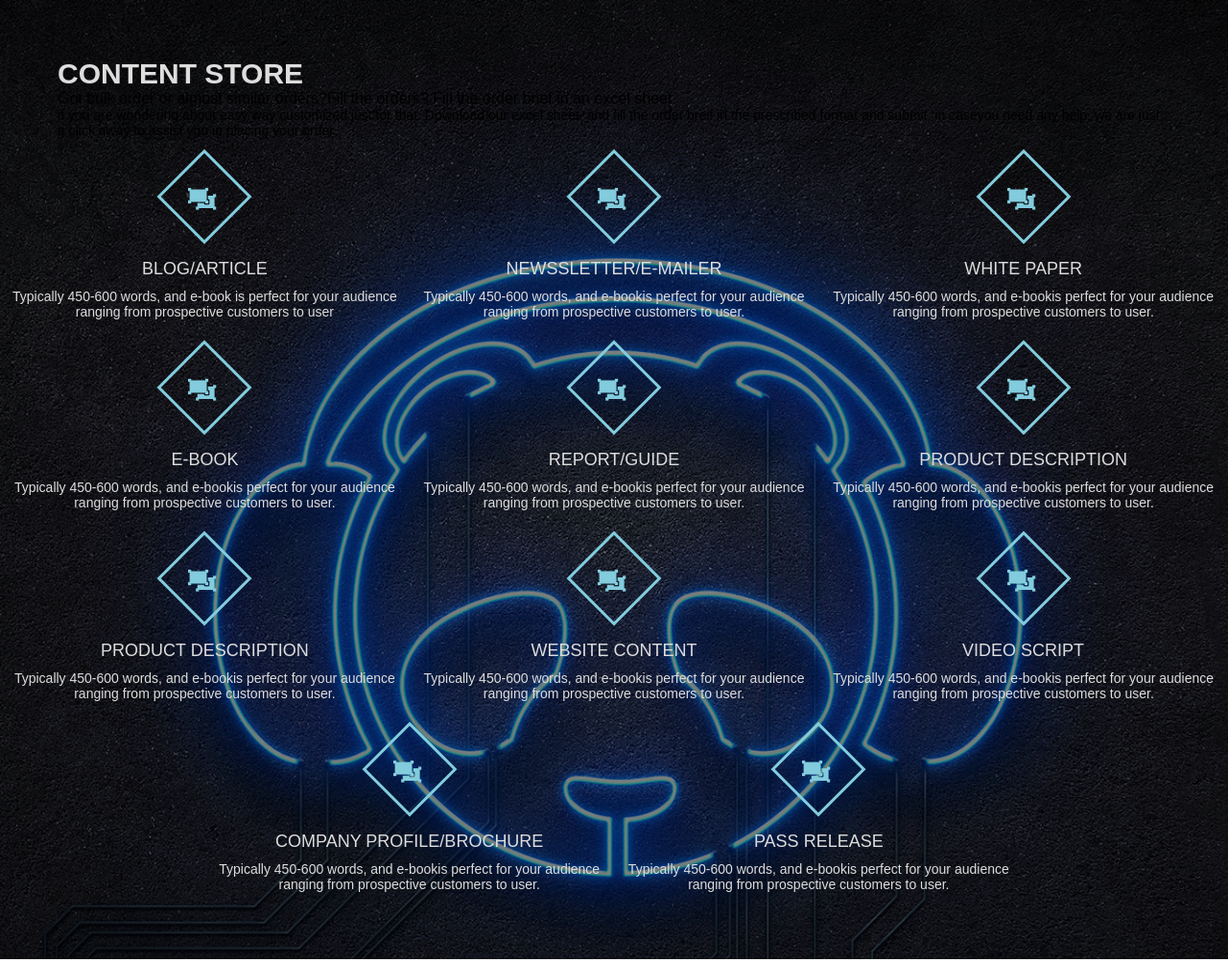
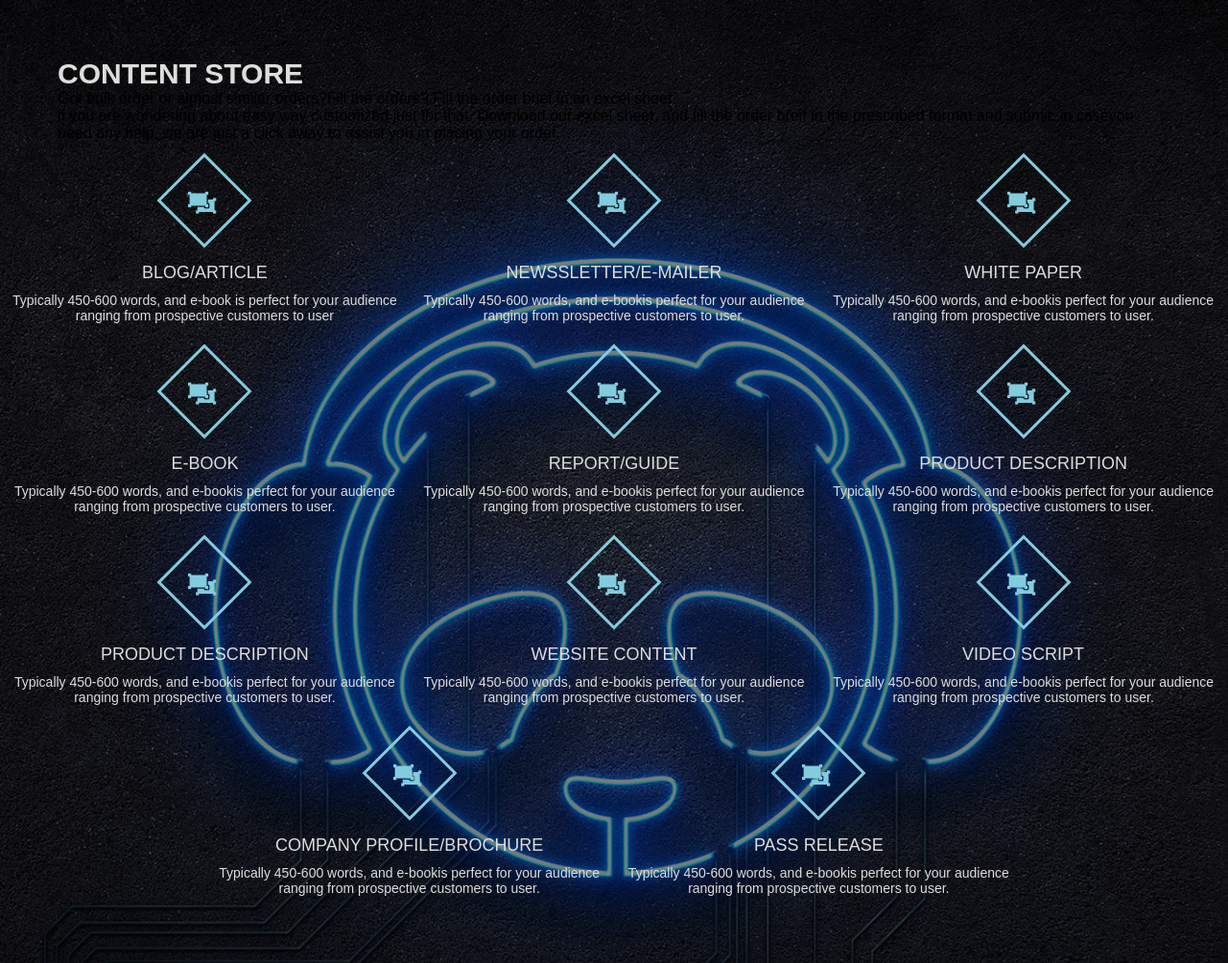
Before and after one commit to Jaya-gupta-codes/white-panda-task, a plain HTML site: page index.html in a window 1280 px wide. Shown: the whole page at 96% size. Drawn offline with Linux system fonts and the light colour scheme.

Commit message:
Update index.html

```diff
--- a/index.html
+++ b/index.html
@@ -12,7 +12,7 @@
       <div class="inner-width">
         <h1 class="section-title">Content Store</h1>
 		<div>Got bulk order or almost similar orders?Fill the orders? Fill the order brief in an excel sheet</div>
-            <div class="service-desc">
+            <div>
               if you are wondering about easy way customized just for that. Download our excel sheet, and fill the order breif in the prescribed format and submit. in caseyou need any help, we are just a click away to assist you in placing your order.
             </div>
           </div>
```
